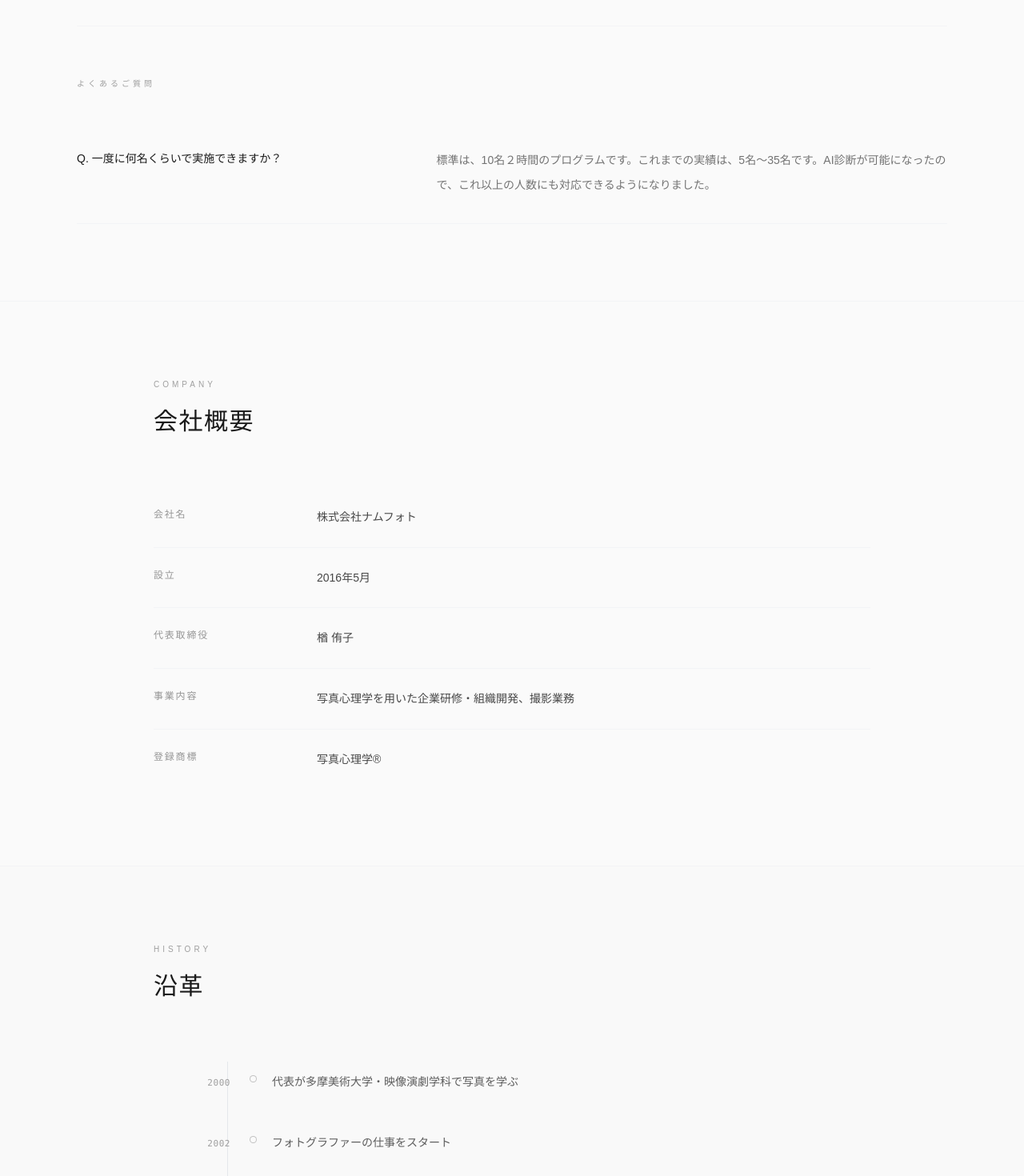
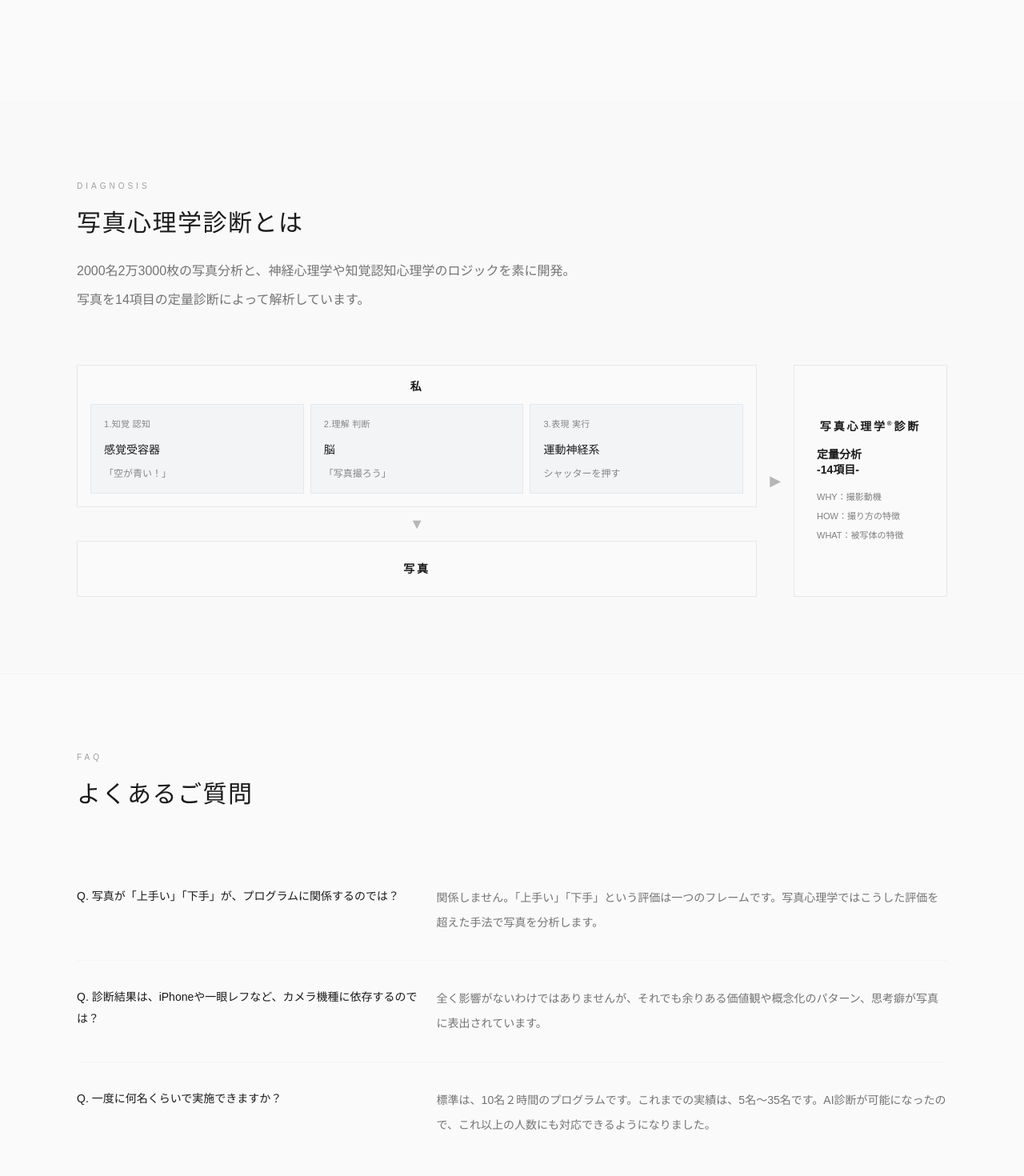
Before and after one commit to numphoto-Inc/corporate-site, a Next.js app: page /about in a window 1280 px wide. Shown: the part 2820-4290 px from the top of the page at 80% size. Built offline with nearby package versions, Linux system fonts and the light colour scheme.

Commit message:
campany-history

```diff
--- a/src/app/about/page.tsx
+++ b/src/app/about/page.tsx
@@ -14,10 +14,13 @@ type TabId = (typeof TABS)[number]['id'];
 
 const COMPANY_INFO = [
   { label: '会社名', value: '株式会社ナムフォト' },
-  { label: '設立', value: '2016年5月' },
   { label: '代表取締役', value: '楢 侑子' },
-  { label: '事業内容', value: '写真心理学を用いた企業研修・組織開発、撮影業務' },
-  { label: '登録商標', value: '写真心理学®' },
+  { label: '所在地', value: '〒153-0063 東京都目黒区目黒 2-11-3 印刷工場1階' },
+  { label: '創立', value: '2016年5月13日' },
+  { label: '資本金', value: '300万円' },
+  { label: '主な事業内容', value: '① 写真撮影及び写真教室開催\n② 研修、セミナー、講演及びカウンセリングの実施\n③ 現代人の幸福、生活に関する研究、コンテンツ企画、開発\n④ イベントの企画、運営\n⑤ 雑貨の製造及び販売\n⑥ 全各号に付帯または関連する一切の業務' },
+  { label: 'インボイス登録番号', value: 'T7120001198278' },
+  { label: '取引先', value: 'TIS・NEC・京都リサーチパーク・コマニー・ベネッセ・コーポレーション・三井不動産「WORK STYLING」（アソボット、カイケツ）・TRI-AD（現：ウーブン・バイ・トヨタ）・日建設計・大阪府・山口県阿武町・大阪府大東市・Lコネクト（京都府ひきこもり者の就労支援施設）・株式会社コトラボ・株式会社東京ランドスケープ研究所・一般社団法人マネージング・ノンプロフィット・一般社団法人ソトノバ 他多数' },
 ] as const;
 
 const HISTORY_ITEMS = [
@@ -39,6 +42,14 @@ const AWARDS_ITEMS = [
 ] as const;
 
 const FAQ_ITEMS = [
+  {
+    q: '写真が「上手い」「下手」が、プログラムに関係するのでは？',
+    a: '関係しません。「上手い」「下手」という評価は一つのフレームです。写真心理学ではこうした評価を超えた手法で写真を分析します。',
+  },
+  {
+    q: '診断結果は、iPhoneや一眼レフなど、カメラ機種に依存するのでは？',
+    a: '全く影響がないわけではありませんが、それでも余りある価値観や概念化のパターン、思考癖が写真に表出されています。',
+  },
   {
     q: '一度に何名くらいで実施できますか？',
     a: '標準は、10名２時間のプログラムです。これまでの実績は、5名〜35名です。AI診断が可能になったので、これ以上の人数にも対応できるようになりました。',
@@ -329,16 +340,94 @@ export default function AboutPage() {
               </div>
             </div>
 
-            {/* FAQ */}
-            <div className="border-t border-base-200 pt-16">
-              <h3 className="text-[10px] tracking-[0.4em] text-base-content/40 mb-10 uppercase font-sans">よくあるご質問</h3>
+          </div>
+        </section>
+
+        {/* ──────────────────── */}
+        {/* Section: 写真心理学診断とは */}
+        {/* ──────────────────── */}
+        <section className="py-24 px-6 md:px-12 lg:px-24 bg-base-200/30 border-b border-base-200">
+          <div className="max-w-6xl mx-auto">
+            <span className="text-[10px] tracking-[0.4em] text-base-content/40 block mb-5 uppercase font-sans">Diagnosis</span>
+            <h2 className="text-2xl md:text-3xl font-light mb-6 tracking-[0.05em]">写真心理学診断とは</h2>
+            <p className="text-sm md:text-base text-base-content/60 leading-[2.2] mb-16 max-w-2xl">
+              2000名2万3000枚の写真分析と、神経心理学や知覚認知心理学のロジックを素に開発。<br />
+              写真を14項目の定量診断によって解析しています。
+            </p>
+
+            {/* フロー図 */}
+            <div className="overflow-x-auto">
+              <div className="min-w-[560px] flex gap-4 items-stretch">
+
+                {/* 左側：2段 */}
+                <div className="flex flex-col gap-3 flex-1">
+
+                  {/* 私（外枠）＋ 3ステップ（内包） */}
+                  <div className="border border-base-300 bg-base-100 px-4 pt-4 pb-4">
+                    <p className="text-sm font-bold tracking-[0.2em] text-center mb-3">私</p>
+                    <div className="grid grid-cols-3 gap-2">
+                      {[
+                        { step: '1.知覚 認知', sub: '感覚受容器', quote: '「空が青い！」' },
+                        { step: '2.理解 判断', sub: '脳', quote: '「写真撮ろう」' },
+                        { step: '3.表現 実行', sub: '運動神経系', quote: 'シャッターを押す' },
+                      ].map((item) => (
+                        <div key={item.step} className="border border-base-300 bg-base-200 px-4 py-4 flex flex-col gap-3">
+                          <p className="text-[11px] text-base-content/50 tracking-wide">{item.step}</p>
+                          <p className="text-sm font-medium">{item.sub}</p>
+                          <p className="text-xs text-base-content/50">{item.quote}</p>
+                        </div>
+                      ))}
+                    </div>
+                  </div>
+
+                  {/* 下向き矢印 */}
+                  <div className="flex justify-center text-base-content/30 text-lg leading-none">▼</div>
+
+                  {/* 写真 */}
+                  <div className="border border-base-300 bg-base-100 py-6 flex items-center justify-center">
+                    <span className="text-sm font-bold tracking-[0.2em]">写真</span>
+                  </div>
+                </div>
+
+                {/* 右向き矢印 */}
+                <div className="flex items-center text-base-content/30 text-lg shrink-0">▶</div>
+
+                {/* 右側：写真心理学診断 */}
+                <div className="border border-base-300 bg-base-100 px-7 py-6 flex flex-col justify-center gap-4 w-48 shrink-0">
+                  <p className="text-sm font-bold tracking-[0.2em] text-center">写真心理学<span className="align-super text-[8px]">®</span>診断</p>
+                  <div>
+                    <p className="text-sm font-bold leading-snug mb-4">
+                      定量分析<br />-14項目-
+                    </p>
+                    <div className="space-y-1.5 text-[11px] text-base-content/55">
+                      <p>WHY：撮影動機</p>
+                      <p>HOW：撮り方の特徴</p>
+                      <p>WHAT：被写体の特徴</p>
+                    </div>
+                  </div>
+                </div>
+
+              </div>
+            </div>
+
+          </div>
+        </section>
+
+        {/* ──────────────── */}
+        {/* Section: よくあるご質問 */}
+        {/* ──────────────── */}
+        <section className="py-24 px-6 md:px-12 lg:px-24 border-b border-base-200">
+          <div className="max-w-6xl mx-auto">
+            <span className="text-[10px] tracking-[0.4em] text-base-content/40 block mb-5 uppercase font-sans">FAQ</span>
+            <h2 className="text-2xl md:text-3xl font-light mb-16 tracking-[0.05em]">よくあるご質問</h2>
+            <dl className="divide-y divide-base-200">
               {FAQ_ITEMS.map((item, i) => (
-                <div key={i} className="grid md:grid-cols-[2fr_3fr] gap-6 py-8 border-b border-base-200">
-                  <p className="text-sm font-medium text-base-content leading-[1.9]">Q. {item.q}</p>
-                  <p className="text-sm text-base-content/60 leading-[2.2]">{item.a}</p>
+                <div key={i} className="grid md:grid-cols-[2fr_3fr] gap-6 py-8">
+                  <dt className="text-sm font-medium text-base-content leading-[1.9]">Q. {item.q}</dt>
+                  <dd className="text-sm text-base-content/60 leading-[2.2]">{item.a}</dd>
                 </div>
               ))}
-            </div>
+            </dl>
           </div>
         </section>
 
@@ -346,7 +435,7 @@ export default function AboutPage() {
         {/* Section 3: 会社概要 */}
         {/* ─────────────── */}
         <section id="company" ref={companyRef} className="py-24 px-6 md:px-12 lg:px-24 border-b border-base-200">
-          <div className="max-w-4xl mx-auto">
+          <div className="max-w-6xl mx-auto">
             <span className="text-[10px] tracking-[0.4em] text-base-content/40 block mb-5 uppercase font-sans">Company</span>
             <h2 className="text-2xl md:text-3xl font-light mb-16 tracking-[0.05em]">会社概要</h2>
             <dl className="divide-y divide-base-200">
@@ -355,7 +444,7 @@ export default function AboutPage() {
                   <dt className="text-xs tracking-[0.15em] text-base-content/45 font-sans font-medium pt-0.5 shrink-0">
                     {item.label}
                   </dt>
-                  <dd className="text-sm text-base-content/80 leading-[1.9]">{item.value}</dd>
+                  <dd className="text-sm text-base-content/80 leading-[1.9] whitespace-pre-line">{item.value}</dd>
                 </div>
               ))}
             </dl>
@@ -366,7 +455,7 @@ export default function AboutPage() {
         {/* Section 4: 沿革 */}
         {/* ──────────── */}
         <section id="history" ref={historyRef} className="py-24 px-6 md:px-12 lg:px-24 bg-base-200/30 border-b border-base-200">
-          <div className="max-w-4xl mx-auto">
+          <div className="max-w-6xl mx-auto">
             <span className="text-[10px] tracking-[0.4em] text-base-content/40 block mb-5 uppercase font-sans">History</span>
             <h2 className="text-2xl md:text-3xl font-light mb-16 tracking-[0.05em]">沿革</h2>
             <div className="relative">
--- a/src/app/page.tsx
+++ b/src/app/page.tsx
@@ -225,11 +225,11 @@ export default function NumPhoto10thFullPage() {
           {/* 右側：メニュー */}
           <nav className="hidden lg:flex items-center gap-4">
             {[
-              { name: '会社概要', href: '#about' },
+              { name: '会社紹介', href: '/about' },
               { name: 'サービス', href: '#service' },
               { name: '実績', href: '#cases' },
               { name: '連載', href: '#series' },
-              { name: '10th Anniversary', href: '#anniversary', highlight: true },
+              { name: '10th Anniversary', href: '#about', highlight: true },
             ].map((item) => (
               <div key={item.name} className="group nav-link-container px-4 py-2">
                 <div className="flash-layer"></div>
```
